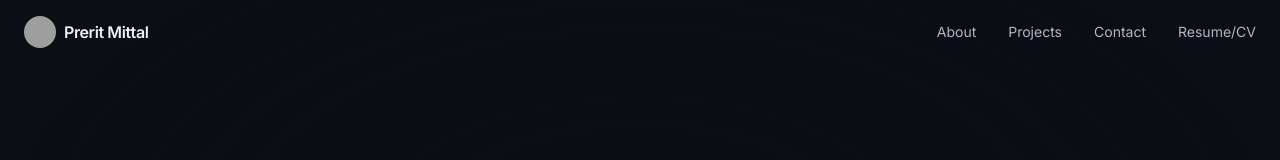
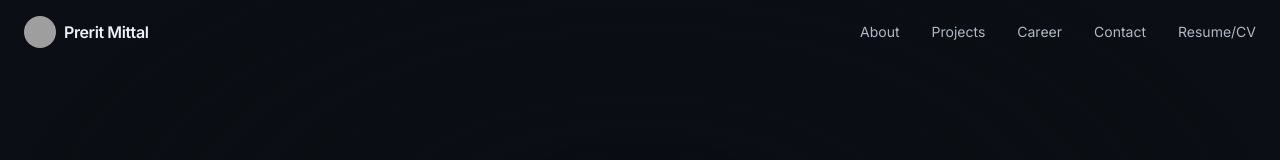
Before and after one commit to PreritSM/Portfolio_Website, a React (Vite) app: page / in a window 1280 px wide. Shown: the top 160 px of the page. Built offline with nearby package versions, Linux system fonts and the light colour scheme; grey boxes are pictures that could not be loaded.

Commit message:
Website nav updated

```diff
--- a/src/components/Experience.tsx
+++ b/src/components/Experience.tsx
@@ -4,7 +4,7 @@ import { SectionBadge, SectionHeading } from './SectionHeader'
 
 export default function Experience() {
   return (
-    <section id="career" className="max-w-4xl mx-auto px-6 py-14">
+    <section id="career" className="max-w-4xl mx-auto px-6 py-14 scroll-mt-20">
       <div className="flex flex-col items-center mb-16">
         <SectionBadge>Career</SectionBadge>
         <div className="mt-6">
--- a/src/components/Navbar.tsx
+++ b/src/components/Navbar.tsx
@@ -7,6 +7,7 @@ import { resumeUrl, avatarUrl, name } from '../data/portfolio'
 const links = [
   { id: 'about', label: 'About' },
   { id: 'projects', label: 'Projects' },
+  { id: 'career', label: 'Career' },
   { id: 'contact', label: 'Contact' },
 ]
 
--- a/vite.config.ts
+++ b/vite.config.ts
@@ -4,6 +4,6 @@ import { defineConfig } from 'vite'
 
 // https://vite.dev/config/
 export default defineConfig({
-  base: '/Portfolio_Website/',
+  base: '/',
   plugins: [react(), tailwindcss()],
 })
```
Also changed, not shown: 2 other files (tests, documents, lock files or other folders).
